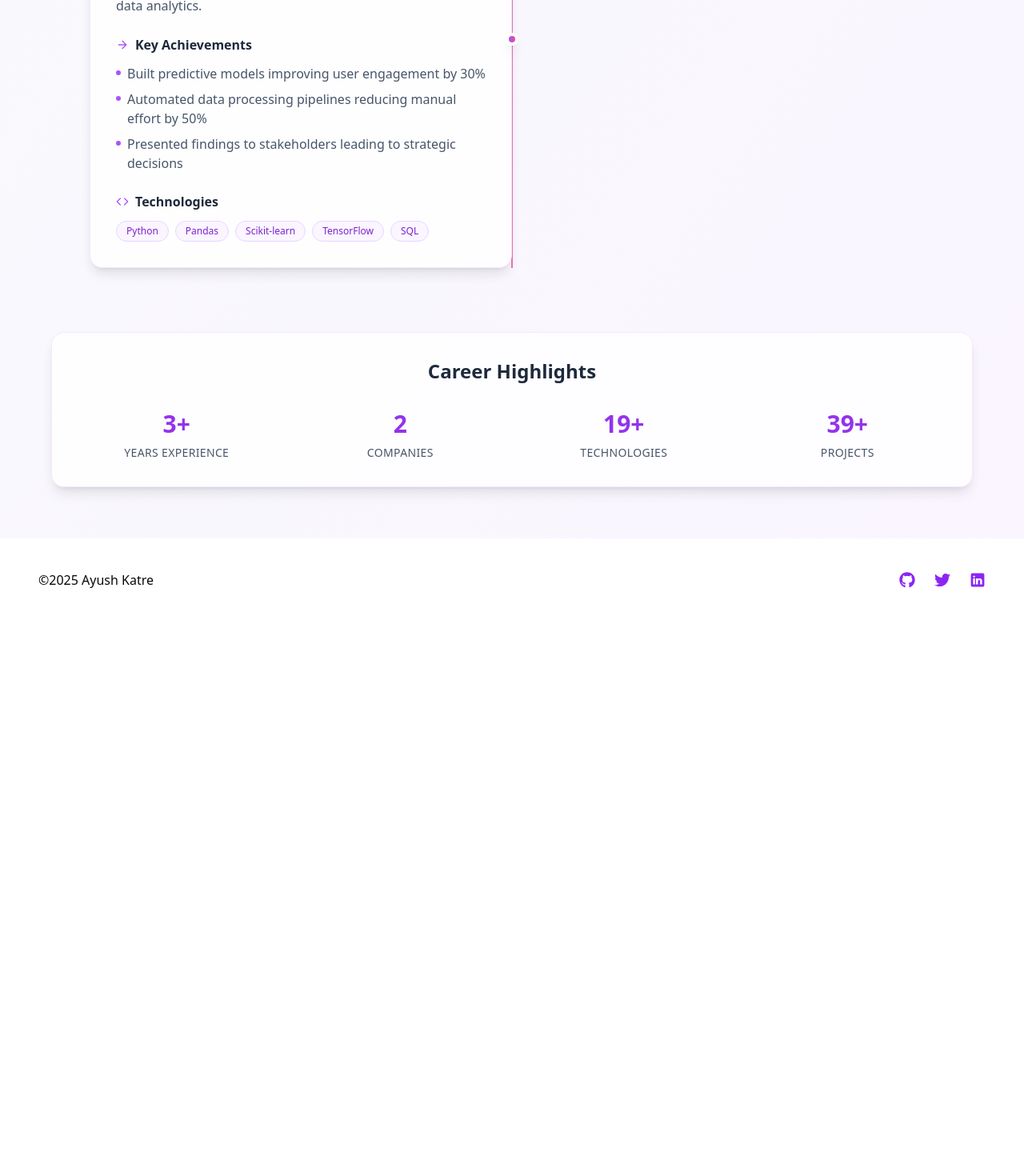
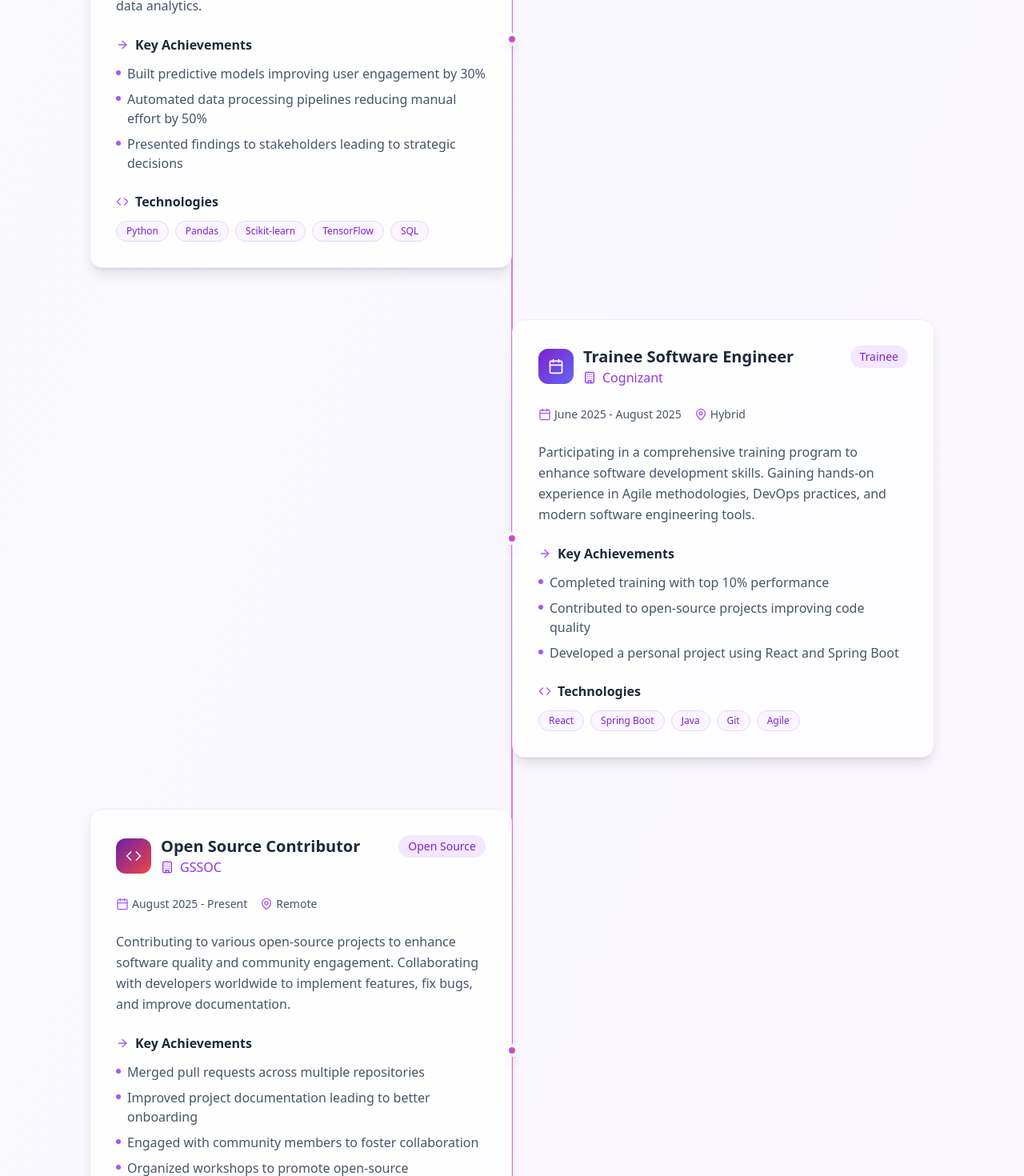
Before and after one commit to AyushKatre05/My_Portfolio, a Next.js app: page /experience in a window 1280 px wide. Shown: the part 1330-2800 px from the top of the page at 80% size. Before the commit the page ends 2107 px from the top, so only its background shows below. Built offline with nearby package versions, Linux system fonts and the light colour scheme.

Commit message:
added some experience

```diff
--- a/src/pages/experience.tsx
+++ b/src/pages/experience.tsx
@@ -8,7 +8,7 @@ const Experience = () => {
       title: "Full Stack Developer Intern",
       company: "YatriCabs",
       location: "Mumbai, India",
-      period: "2024",
+      period: "June 2024 - August 2024",
       type: "Internship",
       description:
         "Leading development of scalable web applications using React, Node.js, and cloud technologies. Mentoring junior developers and architecting solutions for complex business requirements.",
@@ -26,7 +26,7 @@ const Experience = () => {
       title: "Data Science Intern",
       company: "Recode Hive",
       location: "Australia",
-      period: "2025 - present",
+      period: "May 2025 - July 2025",
       type: "Internship",
       description:
         "Developing data-driven solutions to enhance user experience and optimize business processes. Collaborating with cross-functional teams to implement machine learning models and data analytics.",
@@ -38,6 +38,43 @@ const Experience = () => {
       technologies: ["Python", "Pandas", "Scikit-learn", "TensorFlow", "SQL"],
       icon: <Building className="h-5 w-5" />,
       color: "from-purple-600 to-pink-500",
+    },
+    {
+      id: 3,
+      title: "Trainee Software Engineer",
+      company: "Cognizant",
+      location: "Hybrid",
+      period: "June 2025 - August 2025",
+      type: "Trainee",
+      description:
+        "Participating in a comprehensive training program to enhance software development skills. Gaining hands-on experience in Agile methodologies, DevOps practices, and modern software engineering tools.",
+      achievements: [
+        "Completed training with top 10% performance",
+        "Contributed to open-source projects improving code quality",
+        "Developed a personal project using React and Spring Boot",
+      ],
+      technologies: ["React", "Spring Boot", "Java", "Git", "Agile"],
+      icon: <Calendar className="h-5 w-5" />,
+      color: "from-purple-700 to-indigo-500",
+    },
+    {
+      id: 4,
+      title: "Open Source Contributor",
+      company: "GSSOC",
+      location: "Remote",
+      period: "August 2025 - Present",
+      type: "Open Source",
+      description:
+        "Contributing to various open-source projects to enhance software quality and community engagement. Collaborating with developers worldwide to implement features, fix bugs, and improve documentation.",
+      achievements: [
+        "Merged pull requests across multiple repositories",
+        "Improved project documentation leading to better onboarding",
+        "Engaged with community members to foster collaboration",
+        "Organized workshops to promote open-source contributions",
+      ],
+      technologies: ["JavaScript", "Node.js", "React", "AWS", "GraphQL"],
+      icon: <Code className="h-5 w-5" />,
+      color: "from-purple-800 to-red-500",
     },
   ];
 
@@ -187,7 +224,7 @@ const Experience = () => {
             </div>
             <div className="group text-center">
               <div className="mb-2 text-3xl font-bold text-purple-600 transition-transform duration-300 group-hover:scale-110 dark:text-purple-400">
-                2
+                4
               </div>
               <div className="text-sm uppercase tracking-wide text-slate-600 dark:text-slate-300">
                 Companies
```
